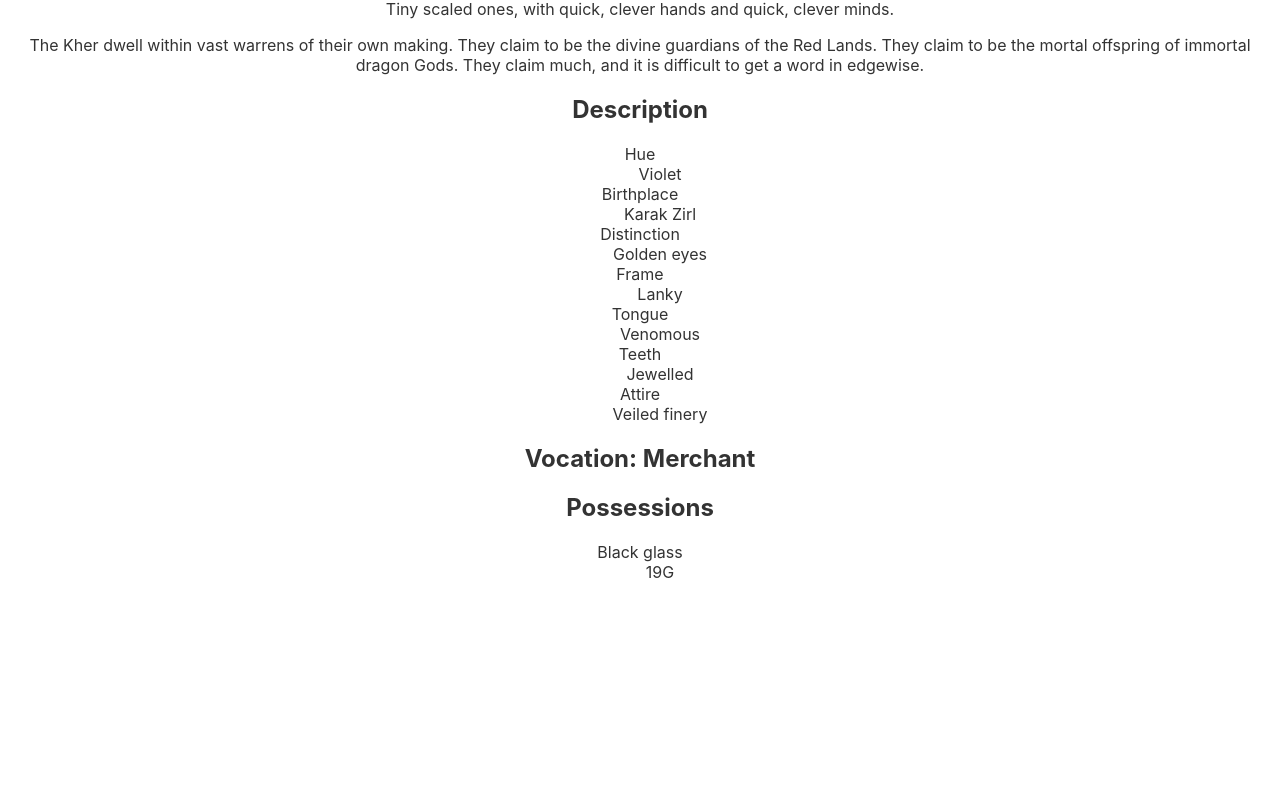
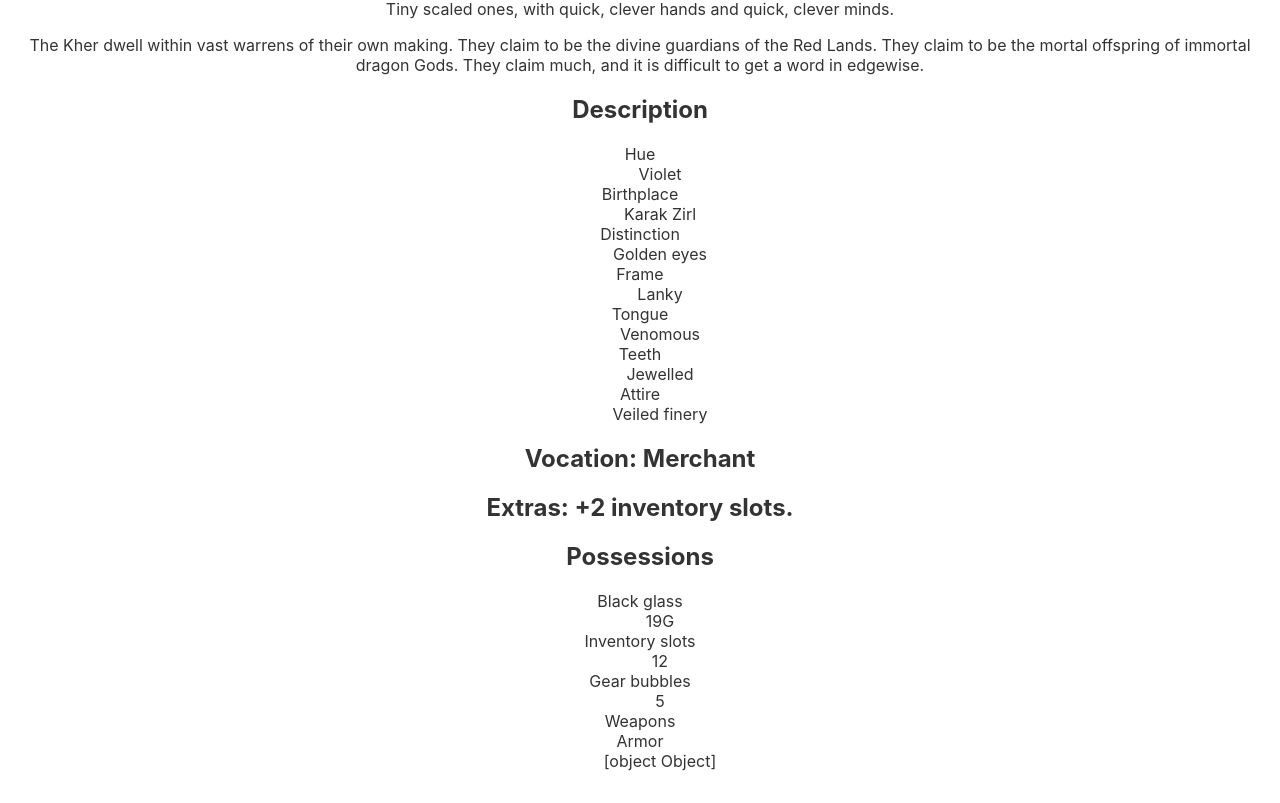
Before and after one commit to robfletcher/million-million-travelers, a Svelte app: page / in a window 1280 px wide. Shown: the part 779-1582 px from the top of the page. Before the commit the page ends 1393 px from the top, so only its background shows below. Built offline with nearby package versions, Linux system fonts and the light colour scheme.

Commit message:
implement extras

```diff
--- a/src/App.svelte
+++ b/src/App.svelte
@@ -54,12 +54,22 @@
 		{/each}
 	</dl>
 
-	<h2>Vocation: {traveler.vocations}</h2>
+	<h2>Vocation: {traveler.vocations.join(', ')}</h2>
+
+	<h2>Extras: {traveler.extra}</h2>
 
 	<h2>Possessions</h2>
 	<dl>
 		<dt>Black glass</dt>
 		<dd>{traveler.blackGlass}G</dd>
+		<dt>Inventory slots</dt>
+		<dd>{traveler.inventory.slots}</dd>
+		<dt>Gear bubbles</dt>
+		<dd>{traveler.inventory.gearBubbles}</dd>
+		<dt>Weapons</dt>
+		<dd>{traveler.inventory.weapons}</dd>
+		<dt>Armor</dt>
+		<dd>{traveler.inventory.armor}</dd>
 	</dl>
 </main>
 
--- a/src/dice.js
+++ b/src/dice.js
@@ -6,11 +6,13 @@ export const roll = (n = 1, sides = 6) => {
   return sum;
 };
 
+export const roll1d3 = () => roll(1, 3);
 export const roll1d6 = () => roll(1, 6);
 export const roll2d6 = () => roll(2, 6);
 export const roll3d6 = () => roll(3, 6);
 export const roll1d20 = () => roll(1, 20);
 
+export const table1D6 = (table) => table[roll1d6() - 1];
 export const table2D6 = (table) => table[roll2d6() - 1];
 export const tableD66 = (table) => table[roll1d6() - 1][roll1d6() - 1];
 export const tableD20 = (table) => table[roll1d20() - 1];
--- /dev/null
+++ b/src/extras.js
@@ -0,0 +1,32 @@
+import { roll1d3, tableD66 } from './dice.js';
+import { vocations } from './vocations.js';
+
+export const extras = [
+  (traveler) => {
+    const add = roll1d3();
+    traveler.attributes.silver += add;
+    return '+1d3 (' + add + ') Silver.';
+  },
+  (traveler) => {
+    const add = roll1d3();
+    traveler.attributes.salt += add;
+    return '+1d3 (' + add + ') Salt.';
+  },
+  (traveler) => {
+    const add = roll1d3();
+    traveler.attributes.iron += add;
+    return '+1d3 (' + add + ') Iron.';
+  },
+  (traveler) => {
+    traveler.inventory.slots += 2;
+    return '+2 inventory slots.';
+  },
+  (traveler) => {
+    traveler.inventory.gearBubbles += 1;
+    return '+1 Gear Bubble.';
+  },
+  (traveler) => {
+    traveler.vocations.push(tableD66(vocations));
+    return 'Gain another vocation.';
+  }
+];
--- a/src/traveler.js
+++ b/src/traveler.js
@@ -1,6 +1,7 @@
-import { roll3d6, table2D6, tableD20, tableD66 } from './dice.js';
+import { roll3d6, table1D6, table2D6, tableD20, tableD66 } from './dice.js';
 import { backgrounds } from './backgrounds.js';
 import { vocations } from './vocations.js';
+import { extras } from './extras.js';
 
 export class Traveler {
   constructor() {
@@ -22,5 +23,12 @@ export class Traveler {
     this.stamina = 0; // TODO: base on archetype / level
     this.vocations = [tableD66(vocations)];
     this.blackGlass = roll3d6() + 10;
+    this.inventory = {
+      slots: 10,
+      gearBubbles: 5,
+      weapons: [],
+      armor: {}
+    };
+    this.extra = table1D6(extras)(this);
   }
 }
```
